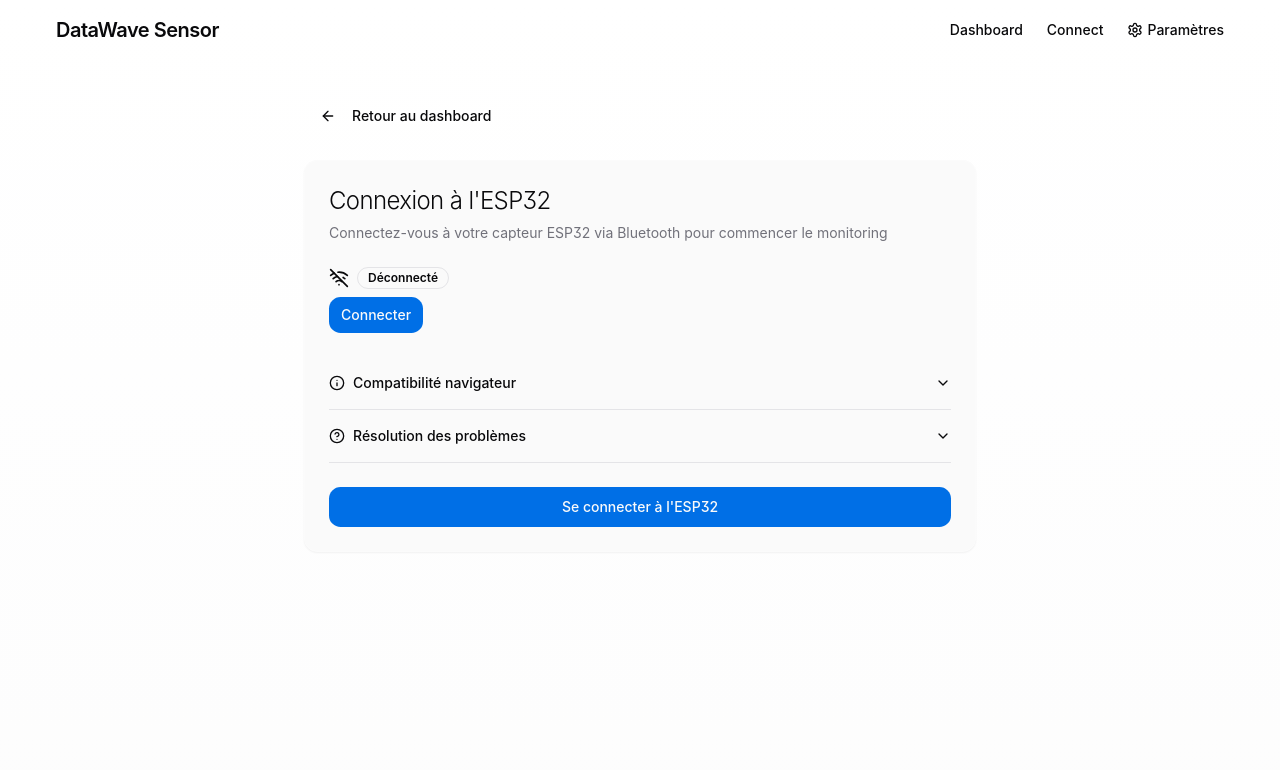
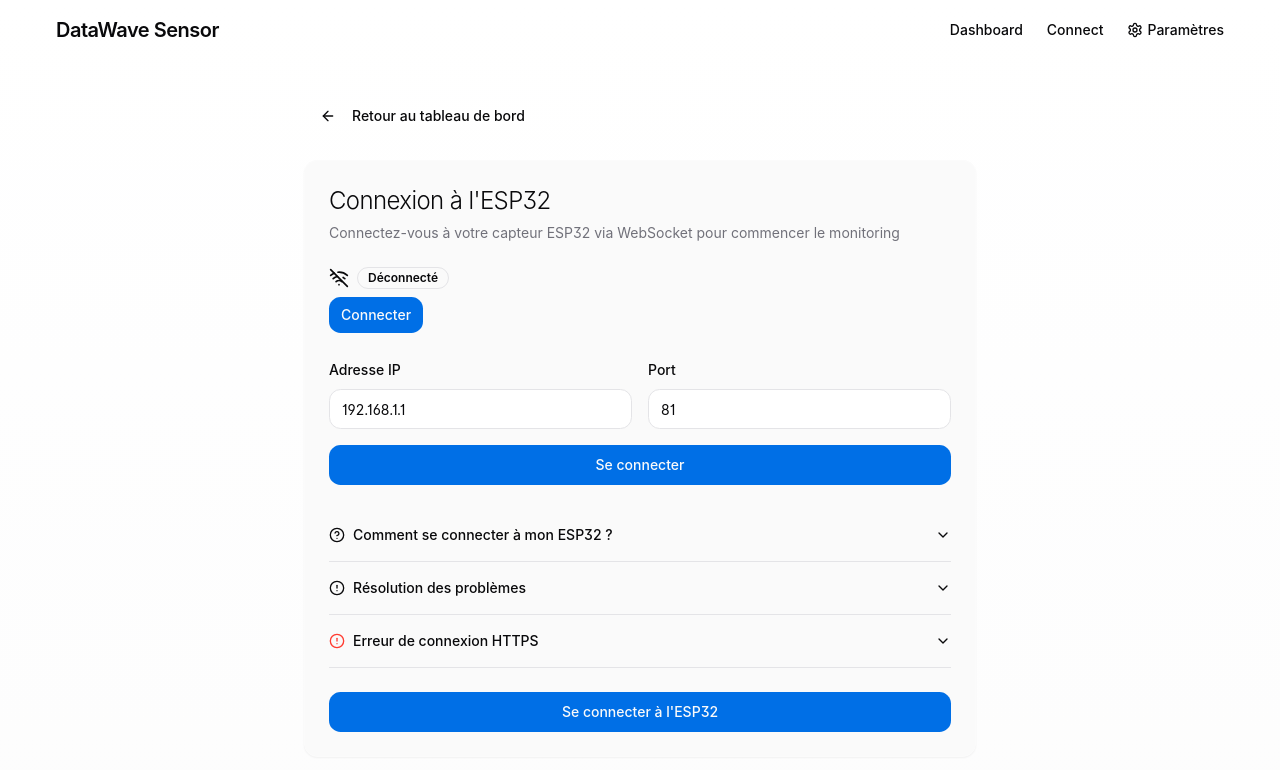
Before and after one commit to adbr1/datawave-sensor-13, a React (Vite) app: page /connect in a window 1280 px wide. Shown: the top 770 px of the page. Built offline with nearby package versions, Linux system fonts and the light colour scheme.

Commit message:
Refactor: Implement WebSocket connection
Implement WebSocket connection to the ESP32 using IP address and port.

```diff
--- a/src/hooks/useDeviceConnection.tsx
+++ b/src/hooks/useDeviceConnection.tsx
@@ -20,7 +20,7 @@ export function useDeviceConnection() {
   }, [settings.developerMode, simulatedDevice, webSocketDevice]);
 
   // Connect à l'appareil approprié avec gestion des états de connexion
-  const connect = useCallback(async () => {
+  const connect = useCallback(async (ipAddress?: string, port?: string) => {
     // Empêche les tentatives de connexion multiples
     if (isConnecting || activeDevice.status === ConnectionStatus.CONNECTED) {
       return false;
@@ -29,7 +29,10 @@ export function useDeviceConnection() {
     setIsConnecting(true);
 
     try {
-      const result = await activeDevice.connect();
+      const result = settings.developerMode
+        ? await activeDevice.connect()
+        : await webSocketDevice.connect(ipAddress, port);
+
       setIsConnecting(false);
 
       if (result) {
@@ -47,7 +50,7 @@ export function useDeviceConnection() {
 
       return false;
     }
-  }, [activeDevice, isConnecting, settings.developerMode]);
+  }, [activeDevice, isConnecting, settings.developerMode, webSocketDevice]);
 
   // Déconnecte l'appareil actif
   const disconnect = useCallback(() => {
@@ -200,6 +203,7 @@ export function useDeviceConnection() {
     isSupported: activeDevice.isSupported,
     isSimulated: settings.developerMode,
     device: activeDevice.device,
-    isConnecting
+    isConnecting,
+    serverAddress: 'serverAddress' in activeDevice ? activeDevice.serverAddress : null
   };
 }
--- a/src/hooks/useWebSocketDevice.tsx
+++ b/src/hooks/useWebSocketDevice.tsx
@@ -11,15 +11,13 @@ const INITIAL_SENSOR_DATA: SensorData = {
   lampStatus: false,
 };
 
-// L'URL du serveur WebSocket
-const WS_SERVER_URL = "ws://192.168.1.10:81"; // À modifier selon votre configuration
-
 export function useWebSocketDevice() {
   const { settings } = useSettings();
   const [status, setStatus] = useState<ConnectionStatus>(ConnectionStatus.DISCONNECTED);
   const [sensorData, setSensorData] = useState<SensorData>(INITIAL_SENSOR_DATA);
   const [isSupported, setIsSupported] = useState<boolean>(true); // WebSocket est supporté par tous les navigateurs modernes
   const [device, setDevice] = useState<{ name: string } | null>(null);
+  const [serverAddress, setServerAddress] = useState<string>("");
   const socketRef = useRef<WebSocket | null>(null);
 
   // Vérifier si WebSocket est supporté
@@ -30,7 +28,7 @@ export function useWebSocketDevice() {
   }, []);
 
   // Se connecter au serveur WebSocket
-  const connect = useCallback(async () => {
+  const connect = useCallback(async (ipAddress?: string, port?: string) => {
     if (!isSupported) {
       toast.error("WebSocket n'est pas supporté par votre navigateur");
       return false;
@@ -44,13 +42,30 @@ export function useWebSocketDevice() {
         socketRef.current.close();
       }
 
+      // Construire l'URL du WebSocket
+      let wsServerUrl = "";
+
+      // Utiliser l'adresse IP et le port fournis, ou les paramètres stockés
+      if (ipAddress && port) {
+        // Vérifier si on est en HTTPS, utiliser wss:// dans ce cas
+        const protocol = window.location.protocol === 'https:' ? 'wss://' : 'ws://';
+        wsServerUrl = `${protocol}${ipAddress}:${port}`;
+        setServerAddress(`${ipAddress}:${port}`);
+      } else {
+        toast.error("Adresse IP ou port manquant");
+        setStatus(ConnectionStatus.DISCONNECTED);
+        return false;
+      }
+
+      console.log("Tentative de connexion au WebSocket:", wsServerUrl);
+
       // Créer une nouvelle connexion WebSocket
-      const socket = new WebSocket(WS_SERVER_URL);
+      const socket = new WebSocket(wsServerUrl);
       socketRef.current = socket;
 
       socket.onopen = () => {
         setStatus(ConnectionStatus.CONNECTED);
-        setDevice({ name: "ESP32 WebSocket" });
+        setDevice({ name: `ESP32 (${serverAddress})` });
         toast.success("Connecté au serveur WebSocket");
 
         // Demander les données initiales
@@ -115,7 +130,7 @@ export function useWebSocketDevice() {
       toast.error(`Erreur: ${error instanceof Error ? error.message : String(error)}`);
       return false;
     }
-  }, [isSupported, settings.connectionTimeout]);
+  }, [isSupported, settings.connectionTimeout, serverAddress]);
 
   // Déconnexion du WebSocket
   const disconnect = useCallback(() => {
@@ -186,6 +201,7 @@ export function useWebSocketDevice() {
     status,
     sensorData,
     isSupported,
-    device
+    device,
+    serverAddress
   };
 }
--- a/src/pages/Connect.tsx
+++ b/src/pages/Connect.tsx
@@ -6,12 +6,61 @@ import DeviceConnection from "@/components/devices/DeviceConnection";
 import { useDeviceConnection } from "@/hooks/useDeviceConnection";
 import { ConnectionStatus } from "@/types/sensorTypes";
 import { Button } from "@/components/ui/button";
-import { ArrowLeft, BluetoothSearching, Check, HelpCircle, Info, RefreshCw } from "lucide-react";
-import { Card, CardContent, CardDescription, CardFooter, CardHeader, CardTitle } from "@/components/ui/card";
-import { Accordion, AccordionContent, AccordionItem, AccordionTrigger } from "@/components/ui/accordion";
+import { Input } from "@/components/ui/input";
+import { Label } from "@/components/ui/label";
+import {
+  ArrowLeft,
+  HelpCircle,
+  Info,
+  RefreshCw,
+  Check,
+  AlertCircle,
+  Settings
+} from "lucide-react";
+import {
+  Card,
+  CardContent,
+  CardDescription,
+  CardFooter,
+  CardHeader,
+  CardTitle
+} from "@/components/ui/card";
+import {
+  Accordion,
+  AccordionContent,
+  AccordionItem,
+  AccordionTrigger
+} from "@/components/ui/accordion";
+import {
+  Form,
+  FormControl,
+  FormField,
+  FormItem,
+  FormLabel,
+  FormMessage
+} from "@/components/ui/form";
+import { zodResolver } from "@hookform/resolvers/zod";
+import { useForm } from "react-hook-form";
+import * as z from "zod";
+import { useSettings } from "@/contexts/SettingsContext";
+
+// Schéma de validation du formulaire
+const connectionSchema = z.object({
+  ipAddress: z.string()
+    .min(7, "L'adresse IP est requise")
+    .regex(/^(\d{1,3}\.){3}\d{1,3}$/, "Format d'adresse IP invalide"),
+  port: z.string()
+    .min(1, "Le port est requis")
+    .regex(/^\d+$/, "Le port doit être un nombre")
+});
+
+type ConnectionFormValues = z.infer<typeof connectionSchema>;
 
 const Connect = () => {
   const navigate = useNavigate();
+  const { settings } = useSettings();
+  const [lastUsedIP, setLastUsedIP] = useState<string>("");
+  const [lastUsedPort, setLastUsedPort] = useState<string>("");
   const {
     connect,
     disconnect,
@@ -21,6 +70,31 @@ const Connect = () => {
     isSimulated,
     isConnecting
   } = useDeviceConnection();
+
+  // Formulaire de connexion
+  const form = useForm<ConnectionFormValues>({
+    resolver: zodResolver(connectionSchema),
+    defaultValues: {
+      ipAddress: "192.168.1.1",
+      port: "81"
+    },
+  });
+
+  // Charger les dernières valeurs utilisées depuis le localStorage
+  useEffect(() => {
+    const savedIP = localStorage.getItem("lastUsedIP");
+    const savedPort = localStorage.getItem("lastUsedPort");
+
+    if (savedIP) {
+      form.setValue("ipAddress", savedIP);
+      setLastUsedIP(savedIP);
+    }
+
+    if (savedPort) {
+      form.setValue("port", savedPort);
+      setLastUsedPort(savedPort);
+    }
+  }, [form]);
 
   // Redirection automatique si déjà connecté
   useEffect(() => {
@@ -34,11 +108,24 @@ const Connect = () => {
     }
   }, [status, navigate]);
 
-  const handleConnectClick = async () => {
-    const success = await connect();
+  // Gérer la soumission du formulaire
+  const onSubmit = async (values: ConnectionFormValues) => {
+    const { ipAddress, port } = values;
 
-    if (success) {
-      // La redirection sera gérée par l'effet ci-dessus
+    // Sauvegarder les valeurs pour une utilisation future
+    localStorage.setItem("lastUsedIP", ipAddress);
+    localStorage.setItem("lastUsedPort", port);
+    setLastUsedIP(ipAddress);
+    setLastUsedPort(port);
+
+    // Tentative de connexion
+    const success = await connect(ipAddress, port);
+
+    if (!success && !isSimulated) {
+      // La connexion a échoué
+      form.setError("root", {
+        message: "Impossible de se connecter. Vérifiez l'adresse IP et le port."
+      });
     }
   };
 
@@ -50,23 +137,22 @@ const Connect = () => {
           onClick={() => navigate("/")}
           className="mb-6"
         >
-          <ArrowLeft className="mr-2 h-4 w-4" /> Retour au dashboard
+          <ArrowLeft className="mr-2 h-4 w-4" /> Retour au tableau de bord
         </Button>
 
         <Card className="glassmorphism animate-scale-in">
           <CardHeader>
             <CardTitle className="text-2xl font-light">Connexion à l'ESP32</CardTitle>
             <CardDescription>
-              Connectez-vous à votre capteur ESP32 via Bluetooth pour commencer le monitoring
+              Connectez-vous à votre capteur ESP32 via WebSocket pour commencer le monitoring
               {isSimulated && <span className="text-sensor-info ml-2">(Mode Simulation Activé)</span>}
             </CardDescription>
           </CardHeader>
 
           <CardContent className="space-y-6">
-            <div className="flex flex-col space-y-4">
             <DeviceConnection
               status={status}
-                onConnect={handleConnectClick}
+              onConnect={() => form.handleSubmit(onSubmit)()}
               onDisconnect={disconnect}
               isSupported={isSupported}
               deviceName={device?.name || null}
@@ -79,46 +165,192 @@ const Connect = () => {
                 <span>Connexion réussie ! Redirection vers le tableau de bord...</span>
               </div>
             )}
+
+            {!isSimulated && status !== ConnectionStatus.CONNECTED && (
+              <Form {...form}>
+                <form onSubmit={form.handleSubmit(onSubmit)} className="space-y-4 animate-fade-in">
+                  <div className="grid grid-cols-2 gap-4">
+                    <FormField
+                      control={form.control}
+                      name="ipAddress"
+                      render={({ field }) => (
+                        <FormItem>
+                          <FormLabel>Adresse IP</FormLabel>
+                          <FormControl>
+                            <Input placeholder="192.168.1.1" {...field} />
+                          </FormControl>
+                          <FormMessage />
+                        </FormItem>
+                      )}
+                    />
+
+                    <FormField
+                      control={form.control}
+                      name="port"
+                      render={({ field }) => (
+                        <FormItem>
+                          <FormLabel>Port</FormLabel>
+                          <FormControl>
+                            <Input placeholder="81" {...field} />
+                          </FormControl>
+                          <FormMessage />
+                        </FormItem>
+                      )}
+                    />
                   </div>
 
+                  {form.formState.errors.root && (
+                    <div className="text-sm text-sensor-error flex items-center space-x-2">
+                      <AlertCircle className="h-4 w-4" />
+                      <span>{form.formState.errors.root.message}</span>
+                    </div>
+                  )}
+
+                  {lastUsedIP && lastUsedPort && (
+                    <div className="flex flex-col space-y-2 p-3 bg-secondary/20 rounded-md text-sm">
+                      <div className="flex items-center space-x-2">
+                        <Info className="h-4 w-4 text-sensor-info" />
+                        <span>Dernière connexion utilisée:</span>
+                      </div>
+                      <code className="text-xs bg-secondary/30 p-1 rounded">
+                        ws://{lastUsedIP}:{lastUsedPort}
+                      </code>
+                    </div>
+                  )}
+
+                  <Button
+                    type="submit"
+                    disabled={!isSupported || isConnecting || status === ConnectionStatus.CONNECTING}
+                    className="w-full hover-elevate"
+                  >
+                    {isConnecting
+                      ? <><RefreshCw className="h-4 w-4 animate-spin mr-2" /> Connexion...</>
+                      : "Se connecter"
+                    }
+                  </Button>
+                </form>
+              </Form>
+            )}
+
             <Accordion type="single" collapsible className="w-full">
-              <AccordionItem value="compatibility">
-                <AccordionTrigger className="text-sm font-medium">
-                  <div className="flex items-center">
-                    <Info className="h-4 w-4 mr-2" />
-                    Compatibilité navigateur
-                  </div>
-                </AccordionTrigger>
-                <AccordionContent>
-                  <p className="text-sm text-muted-foreground">
-                    Le Web Bluetooth est supporté par Chrome, Edge et Opera. Il n'est pas supporté par Safari ou Firefox.
-                  </p>
-                </AccordionContent>
-              </AccordionItem>
-
               <AccordionItem value="help">
                 <AccordionTrigger className="text-sm font-medium">
                   <div className="flex items-center">
                     <HelpCircle className="h-4 w-4 mr-2" />
+                    Comment se connecter à mon ESP32 ?
+                  </div>
+                </AccordionTrigger>
+                <AccordionContent>
+                  <div className="space-y-3 text-sm">
+                    <p className="text-muted-foreground">
+                      Pour vous connecter à votre ESP32, vous devez:
+                    </p>
+                    <ol className="list-decimal list-inside space-y-2 text-muted-foreground">
+                      <li>Assurez-vous que votre ESP32 est allumé et connecté au même réseau WiFi que votre appareil</li>
+                      <li>L'ESP32 doit être programmé pour exposer un serveur WebSocket</li>
+                      <li>Entrez l'adresse IP locale de votre ESP32 (par exemple: 192.168.1.100)</li>
+                      <li>Entrez le port sur lequel le serveur WebSocket est exposé (généralement 81)</li>
+                    </ol>
+
+                    <div className="p-3 bg-secondary/20 rounded-md">
+                      <p className="text-xs font-medium mb-1">Exemple de code Arduino pour l'ESP32:</p>
+                      <pre className="text-xs overflow-x-auto whitespace-pre-wrap bg-secondary/30 p-2 rounded">
+{`#include <WiFi.h>
+#include <WebSocketsServer.h>
+
+const char* ssid = "Votre_WiFi";
+const char* password = "Mot_De_Passe";
+
+WebSocketsServer webSocket = WebSocketsServer(81);
+
+void setup() {
+  Serial.begin(115200);
+  WiFi.begin(ssid, password);
+
+  while (WiFi.status() != WL_CONNECTED) {
+    delay(1000);
+    Serial.println("Connexion au WiFi...");
+  }
+
+  Serial.println("Connecté au WiFi");
+  Serial.println(WiFi.localIP());
+
+  webSocket.begin();
+  webSocket.onEvent(webSocketEvent);
+}
+
+void loop() {
+  webSocket.loop();
+}
+
+void webSocketEvent(uint8_t num, WStype_t type, uint8_t * payload, size_t length) {
+  // Gérer les événements WebSocket ici
+}`}
+                      </pre>
+                    </div>
+
+                    <p className="text-muted-foreground">
+                      Une fois connecté, vous pourrez voir les données des capteurs en temps réel.
+                    </p>
+                  </div>
+                </AccordionContent>
+              </AccordionItem>
+
+              <AccordionItem value="troubleshooting">
+                <AccordionTrigger className="text-sm font-medium">
+                  <div className="flex items-center">
+                    <AlertCircle className="h-4 w-4 mr-2" />
                     Résolution des problèmes
                   </div>
                 </AccordionTrigger>
                 <AccordionContent>
                   <ul className="list-disc list-inside text-sm text-muted-foreground space-y-2">
-                    <li>Assurez-vous que votre ESP32 est allumé et à proximité</li>
-                    <li>Vérifiez que le Bluetooth est activé sur votre appareil</li>
-                    <li>Si vous ne voyez pas votre appareil, essayez de le redémarrer</li>
-                    <li>Utilisez un navigateur compatible (Chrome, Edge ou Opera)</li>
+                    <li>Si vous utilisez HTTPS (URL commence par https://), vous devez utiliser WSS (WebSocket Sécurisé) sur l'ESP32</li>
+                    <li>Vérifiez que le pare-feu de votre réseau autorise les connexions sur le port utilisé</li>
+                    <li>Assurez-vous que votre ESP32 est bien connecté au réseau WiFi</li>
+                    <li>Vérifiez que l'adresse IP de l'ESP32 n'a pas changé (utilisez des IP statiques)</li>
+                    <li>Si vous êtes en mode développement local, essayez le <button
+                      onClick={() => navigate("/settings")}
+                      className="text-sensor-info underline inline-flex items-center"
+                    >
+                      <Settings className="h-3 w-3 mr-1" /> mode simulation
+                    </button></li>
                   </ul>
+                </AccordionContent>
+              </AccordionItem>
+
+              <AccordionItem value="https">
+                <AccordionTrigger className="text-sm font-medium">
+                  <div className="flex items-center">
+                    <AlertCircle className="h-4 w-4 mr-2 text-sensor-error" />
+                    Erreur de connexion HTTPS
+                  </div>
+                </AccordionTrigger>
+                <AccordionContent>
+                  <div className="space-y-2 text-sm">
+                    <p className="text-muted-foreground">
+                      Si vous accédez à cette application via HTTPS et que vous rencontrez des erreurs de sécurité, c'est parce que les navigateurs modernes empêchent les connexions WebSocket non sécurisées (ws://) depuis des pages HTTPS.
+                    </p>
+
+                    <div className="p-3 bg-red-100/20 border border-red-200 rounded-md">
+                      <p className="text-xs font-medium mb-1 text-sensor-error">Solutions:</p>
+                      <ol className="list-decimal list-inside space-y-1 text-xs text-muted-foreground">
+                        <li>Utilisez cette application en HTTP plutôt qu'en HTTPS</li>
+                        <li>Configurez votre ESP32 pour utiliser un WebSocket sécurisé (WSS)</li>
+                        <li>Utilisez le mode simulation pour tester l'application</li>
+                      </ol>
+                    </div>
+                  </div>
                 </AccordionContent>
               </AccordionItem>
             </Accordion>
           </CardContent>
 
           <CardFooter>
+            {!isSimulated && status !== ConnectionStatus.CONNECTED && (
               <Button
-              onClick={handleConnectClick}
-              disabled={!isSupported || isConnecting || status === ConnectionStatus.CONNECTED}
+                onClick={form.handleSubmit(onSubmit)}
+                disabled={!isSupported || isConnecting || status === ConnectionStatus.CONNECTING}
                 className="w-full hover-elevate"
               >
                 {isConnecting
@@ -127,6 +359,7 @@ const Connect = () => {
                     ? <><Check className="h-4 w-4 mr-2" /> Connecté</>
                     : "Se connecter à l'ESP32"}
               </Button>
+            )}
           </CardFooter>
         </Card>
       </div>
```
Lines whose indentation alone changed are shown as unchanged.
